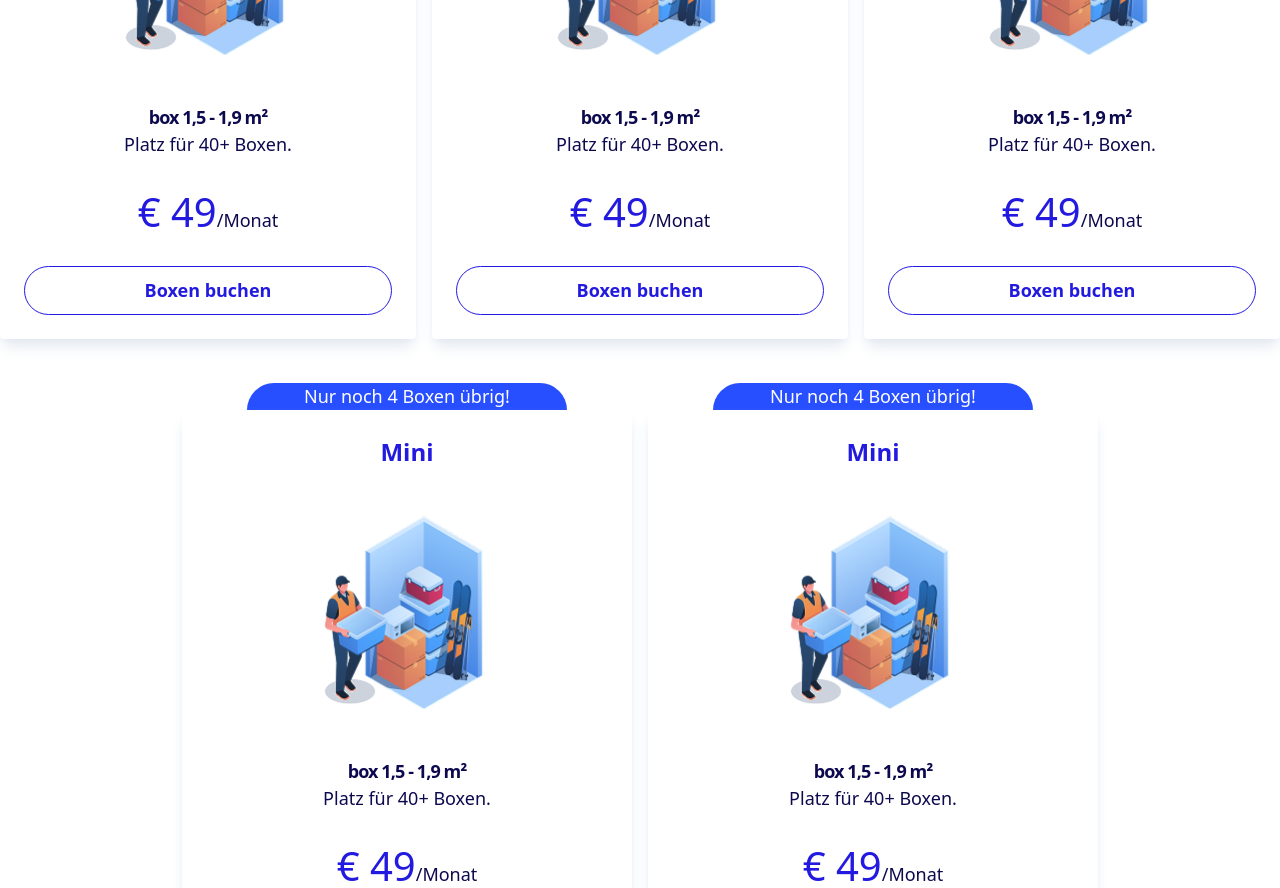
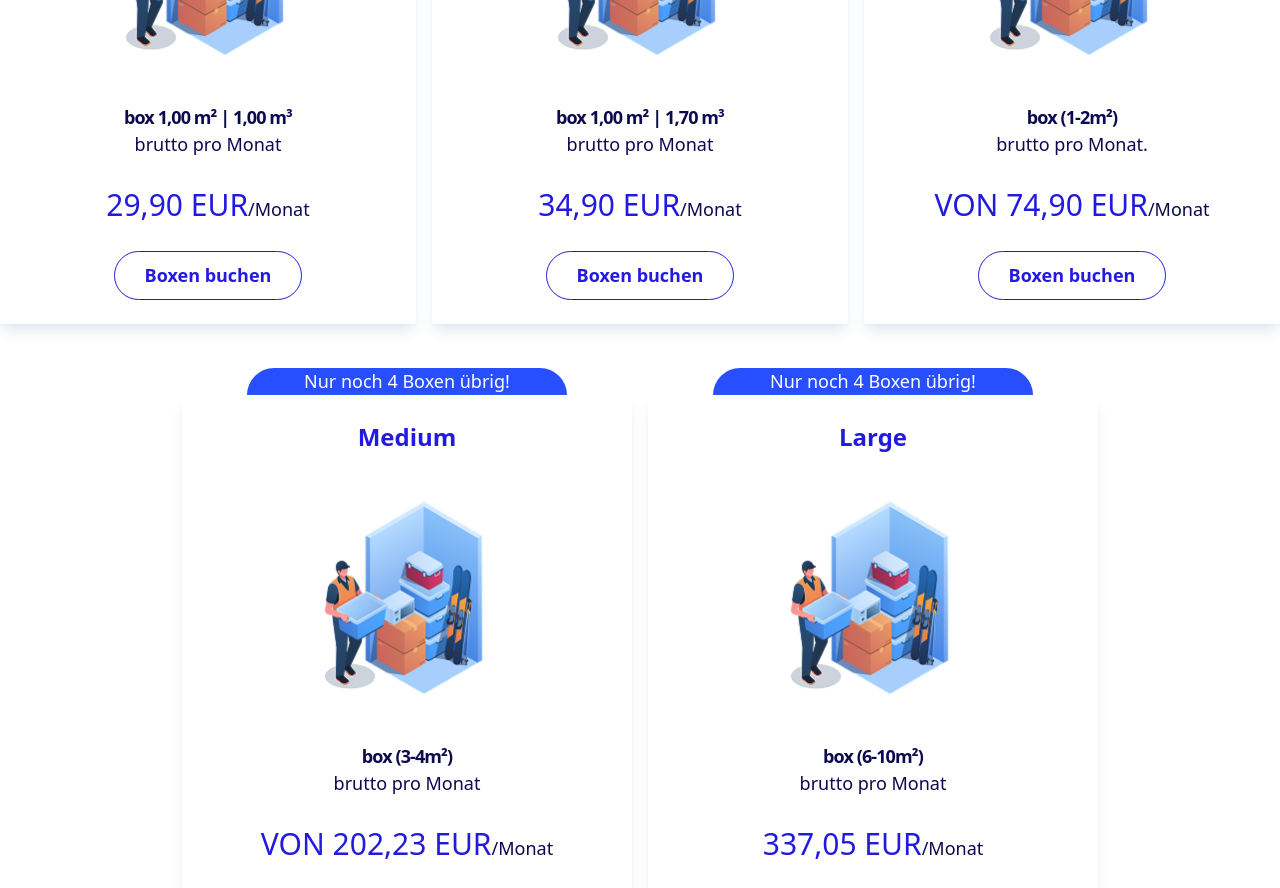
Before and after one commit to chotonbhowmik/self-storage, a React (Vite) app: page / in a window 1280 px wide. Shown: the part 1740-2628 px from the top of the page. Built offline with nearby package versions, Linux system fonts and the light colour scheme; no server answers.

Commit message:
added url in pricing section and added some styling

```diff
--- a/src/components/Footer/Footer.jsx
+++ b/src/components/Footer/Footer.jsx
@@ -1,4 +1,4 @@
-import FooterLogo from "../../assets/footer-logo.webp"
+import FooterLogo from "../../assets/footerlogo.webp";
 import Facebook from "../../assets/Facebook.png";
 import Instagram from "../../assets/instagram.png";
 const Footer = () => {
--- a/src/pages/Home/BannerSection/BannerSection.jsx
+++ b/src/pages/Home/BannerSection/BannerSection.jsx
@@ -20,7 +20,7 @@ const BannerSection = () => {
           </div> */}
           <img src={number} className="object-cover"></img>
           <h1 className="mb-5 text-[30px] lg:text-[72px]  font-bold text-[#FFFFFF]  leading-[40px] lg:leading-[80px]">
-            Sorgenfrei Lagerraum mieten in Wien-Landstrasse
+            Sorgenfrei Lagerraum mieten in Wien-Landstraße
           </h1>
 
           <div className="bg-white lg:rounded-full rounded-bl-[30px] rounded-br-[30px] rounded-tl-[30px] rounded-tr-[30px] max-w-2xl mx-auto p-6">
--- a/src/pages/Home/FastEasy/FastEasy.jsx
+++ b/src/pages/Home/FastEasy/FastEasy.jsx
@@ -45,7 +45,7 @@ const FastEasy = () => {
           </div>
 
           <div className="overflow-hidden text-center  rounded  text-slate-500 shadow-slate-200">
-            <img src={Location} className="mx-auto h"></img>
+            <img src={Location} className="mx-auto h-[45px]"></img>
 
             <div className="p-6">
               <h3 className="mb-4 text-[24px] font-semibold text-[#fff]">
--- a/src/pages/Home/PricingSection/PricingSection.jsx
+++ b/src/pages/Home/PricingSection/PricingSection.jsx
@@ -22,7 +22,7 @@ const PricingSection = () => {
               <div className="flex flex-col justify-center text-center">
                 <header className="flex flex-col gap-6 p-6 text-slate-400">
                   <h3 className="text-[24px] font-semibold text-[#231ADF] text-center">
-                    Mini
+                    Locker
                   </h3>
                   <img
                     src={priceImage}
@@ -30,27 +30,29 @@ const PricingSection = () => {
                   ></img>
                   <h4>
                     <span className="text-[18px] font-bold tracking-tighter  text-[#0C094E]">
-                      box 1,5 - 1,9 m²
+                      box 1,00 m² | 1,00 m³
                     </span>
                     <br></br>
                     <span className="text-[18px] font-normal text-[#0C094E]">
-                      Platz für 40+ Boxen.
+                      brutto pro Monat
                     </span>
                   </h4>
 
                   <div>
-                    <h4 className="text-[40px] text-[#231ADF] font-normal">
-                      € 49
+                    <h4 className="text-[30px] text-[#231ADF] font-normal">
+                      29,90 EUR
                       <span className="text-[#0C094E] text-[18px] font-normal">
                         /Monat
                       </span>
                     </h4>
                   </div>
+                  <a href="https://rent.foxbox-storage.at/de/rent?step=1">
                     <button className="border border-[#231ADF] rounded-full px-[30px] py-[10px]">
                       <span className="text-[18px] font-bold text-[#231ADF]">
                         Boxen buchen
                       </span>
                     </button>
+                  </a>
                 </header>
               </div>
             </div>
@@ -65,7 +67,7 @@ const PricingSection = () => {
               <div className="flex flex-col justify-center text-center">
                 <header className="flex flex-col gap-6 p-6 text-slate-400">
                   <h3 className="text-[24px] font-semibold text-[#231ADF] text-center">
-                    Mini
+                    Locker XL
                   </h3>
                   <img
                     src={priceImage}
@@ -73,27 +75,30 @@ const PricingSection = () => {
                   ></img>
                   <h4>
                     <span className="text-[18px] font-bold tracking-tighter  text-[#0C094E]">
-                      box 1,5 - 1,9 m²
+                      box 1,00 m² | 1,70 m³
                     </span>
                     <br></br>
                     <span className="text-[18px] font-normal text-[#0C094E]">
-                      Platz für 40+ Boxen.
+                      brutto pro Monat
                     </span>
                   </h4>
 
                   <div>
-                    <h4 className="text-[40px] text-[#231ADF] font-normal">
-                      € 49
+                    <h4 className="text-[30px] text-[#231ADF] font-normal">
+                      34,90 EUR
                       <span className="text-[#0C094E] text-[18px] font-normal">
                         /Monat
                       </span>
                     </h4>
                   </div>
+                  <a href="https://rent.foxbox-storage.at/de/rent?step=1">
+
                   <button className="border border-[#231ADF] rounded-full px-[30px] py-[10px]">
                     <span className="text-[18px] font-bold text-[#231ADF]">
                       Boxen buchen
                     </span>
                   </button>
+                  </a>
                 </header>
               </div>
             </div>
@@ -107,7 +112,7 @@ const PricingSection = () => {
               <div className="flex flex-col justify-center text-center">
                 <header className="flex flex-col gap-6 p-6 text-slate-400">
                   <h3 className="text-[24px] font-semibold text-[#231ADF] text-center">
-                    Mini
+                    Small
                   </h3>
                   <img
                     src={priceImage}
@@ -115,27 +120,29 @@ const PricingSection = () => {
                   ></img>
                   <h4>
                     <span className="text-[18px] font-bold tracking-tighter  text-[#0C094E]">
-                      box 1,5 - 1,9 m²
+                      box (1-2m²)
                     </span>
                     <br></br>
                     <span className="text-[18px] font-normal text-[#0C094E]">
-                      Platz für 40+ Boxen.
+                      brutto pro Monat.
                     </span>
                   </h4>
 
                   <div>
-                    <h4 className="text-[40px] text-[#231ADF] font-normal">
-                      € 49
+                    <h4 className="text-[30px] text-[#231ADF] font-normal">
+                      VON 74,90 EUR
                       <span className="text-[#0C094E] text-[18px] font-normal">
                         /Monat
                       </span>
                     </h4>
                   </div>
+                  <a href="https://rent.foxbox-storage.at/de/rent?step=1">
                     <button className="border border-[#231ADF] rounded-full px-[30px] py-[10px]">
                       <span className="text-[18px] font-bold text-[#231ADF]">
                         Boxen buchen
                       </span>
                     </button>
+                  </a>
                 </header>
               </div>
             </div>
@@ -151,7 +158,7 @@ const PricingSection = () => {
               <div className="flex flex-col justify-center text-center">
                 <header className="flex flex-col gap-6 p-6 text-slate-400">
                   <h3 className="text-[24px] font-semibold text-[#231ADF] text-center">
-                    Mini
+                    Medium
                   </h3>
                   <img
                     src={priceImage}
@@ -159,27 +166,29 @@ const PricingSection = () => {
                   ></img>
                   <h4>
                     <span className="text-[18px] font-bold tracking-tighter  text-[#0C094E]">
-                      box 1,5 - 1,9 m²
+                      box (3-4m²)
                     </span>
                     <br></br>
                     <span className="text-[18px] font-normal text-[#0C094E]">
-                      Platz für 40+ Boxen.
+                      brutto pro Monat
                     </span>
                   </h4>
 
                   <div>
-                    <h4 className="text-[40px] text-[#231ADF] font-normal">
-                      € 49
+                    <h4 className="text-[30px] text-[#231ADF] font-normal">
+                      VON 202,23 EUR
                       <span className="text-[#0C094E] text-[18px] font-normal">
                         /Monat
                       </span>
                     </h4>
                   </div>
+                  <a href="https://rent.foxbox-storage.at/de/rent?step=1">
                     <button className="border border-[#231ADF] rounded-full px-[30px] py-[10px]">
                       <span className="text-[18px] font-bold text-[#231ADF]">
                         Boxen buchen
                       </span>
                     </button>
+                  </a>
                 </header>
               </div>
             </div>
@@ -194,7 +203,7 @@ const PricingSection = () => {
               <div className="flex flex-col justify-center text-center">
                 <header className="flex flex-col gap-6 p-6 text-slate-400">
                   <h3 className="text-[24px] font-semibold text-[#231ADF] text-center">
-                    Mini
+                    Large
                   </h3>
                   <img
                     src={priceImage}
@@ -202,27 +211,30 @@ const PricingSection = () => {
                   ></img>
                   <h4>
                     <span className="text-[18px] font-bold tracking-tighter  text-[#0C094E]">
-                      box 1,5 - 1,9 m²
+                      box (6-10m²)
                     </span>
                     <br></br>
                     <span className="text-[18px] font-normal text-[#0C094E]">
-                      Platz für 40+ Boxen.
+                      brutto pro Monat
                     </span>
                   </h4>
 
                   <div>
-                    <h4 className="text-[40px] text-[#231ADF] font-normal">
-                      € 49
+                    <h4 className="text-[30px] text-[#231ADF] font-normal">
+                      337,05 EUR
                       <span className="text-[#0C094E] text-[18px] font-normal">
                         /Monat
                       </span>
                     </h4>
                   </div>
+                  <a href="https://rent.foxbox-storage.at/de/rent?step=1">
+
                   <button className="border border-[#231ADF] rounded-full px-[30px] py-[10px]">
                     <span className="text-[18px] font-bold text-[#231ADF]">
                       Boxen buchen
                     </span>
                   </button>
+                  </a>
                 </header>
               </div>
             </div>
```
Also changed, not shown: src/assets/footerlogo.webp (added). Lines whose indentation alone changed are shown as unchanged.
